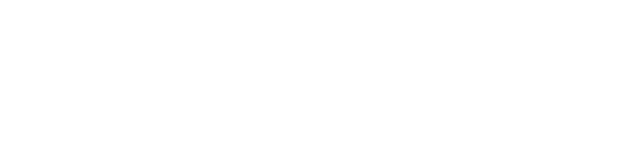
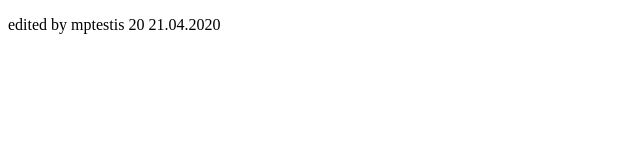
Before and after one commit to m1rk3z/Git-parallax, a plain HTML site: page index.html in a window 1280 px wide. Shown: the whole page, without its empty margins (0-640 px from the left). Drawn offline with Linux system fonts and the light colour scheme.

Commit message:
changed index.html & style.css

```diff
--- a/index.html
+++ b/index.html
@@ -8,6 +8,11 @@
     <title>Git parallax</title>
 </head>
 <body>
+    <div>
+        <p>
+            edited by mptestis 20 21.04.2020
+        </p>
+    </div>
 
 </body>
 </html>
--- a/style.css
+++ b/style.css
@@ -1 +1,2 @@
 /* CSS for Git Parallax */
+/*  edited by mptestis20 21.04.2020 15:29  */
```
